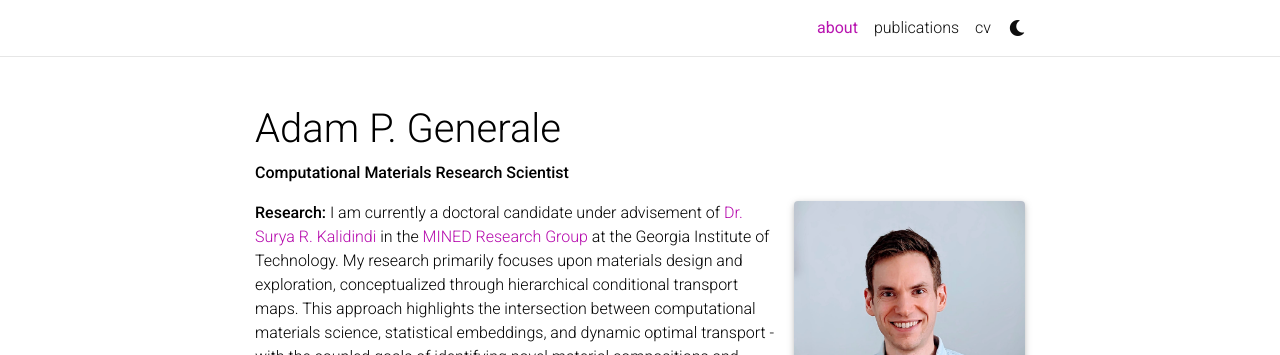
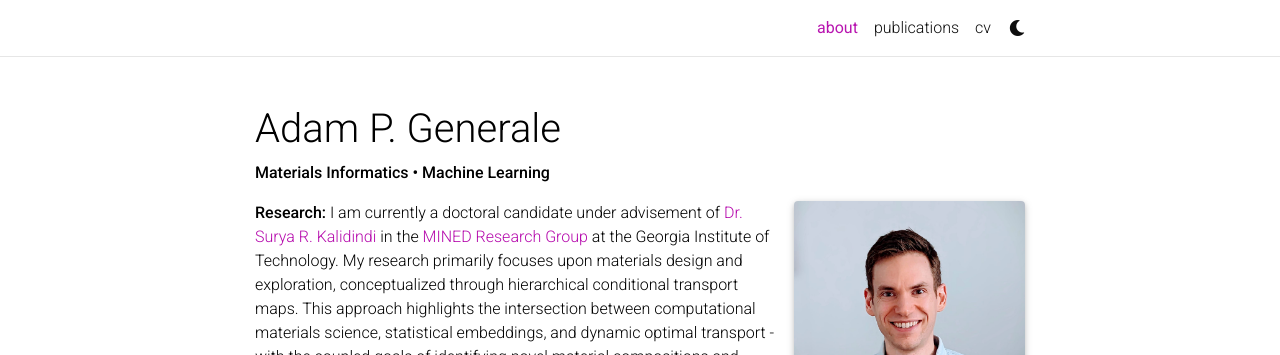
Before and after one commit to agenerale/agenerale.github.io, a Jekyll site: the page built from _pages/about.md, in a window 1280 px wide. Shown: the top 355 px of the page. Built offline with Jekyll 4.4.1, drawn with Linux system fonts in a browser that asks for light colours; comment, search, counter and statistics services are not loaded; a style sheet for code colours, icons or effects is not loaded.

Commit message:
Update CV

```diff
--- a/_bibliography/papers.bib
+++ b/_bibliography/papers.bib
@@ -2,7 +2,7 @@
 ---
 
 @inproceedings{generale_bayesian_2023,
-	abbr={NeurIPS Workshop},
+	abbr={NeurIPS},
 	bibtex_show={true},
 	title = {A {Bayesian} {Approach} to {Designing} {Microstructures} and {Processing} {Pathways} for {Tailored} {Material} {Properties}},
 	url = {https://openreview.net/forum?id=zZPICTs5gB&},
--- a/_layouts/cv.html
+++ b/_layouts/cv.html
@@ -4,6 +4,6 @@ layout: default
 <!-- _layouts/cv.html -->
         <div class="post">
 
-	<object data="../assets/pdf/2023_Generale.pdf#pagemode=none" width="750" height="1000" type='application/pdf'></object>
+	<object data="../assets/pdf/2024_Generale.pdf#pagemode=none" width="750" height="1000" type='application/pdf'></object>
 
         </div>
--- a/_pages/about.md
+++ b/_pages/about.md
@@ -2,7 +2,7 @@
 layout: about
 title: about
 permalink: /
-subtitle: <strong>Computational Materials Research Scientist</strong>
+subtitle: <strong>Materials Informatics • Machine Learning </strong>
 
 profile:
   align: right
```
Also changed, not shown: _pages/cv.md (+1 -1 lines), 2 other files.
